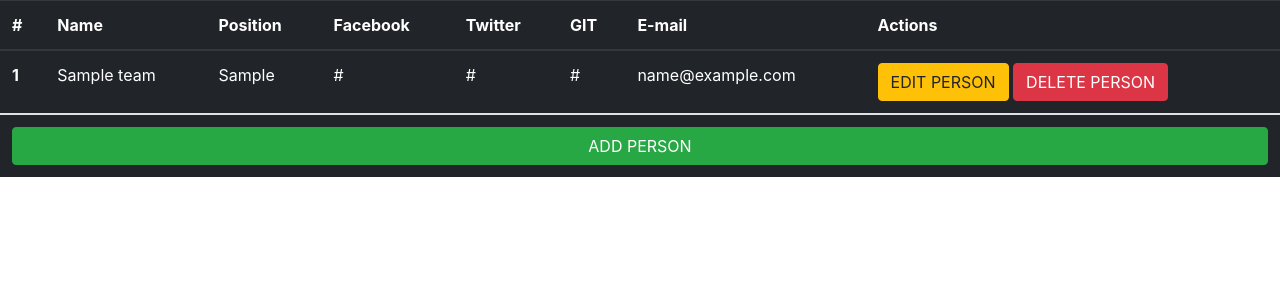
After one commit to IvanKavaliov/DevTechnology, a PHP site: page /core/table_team.php in a window 1280 px wide. The commit adds this page. Shown: the top 300 px of the page. Run offline with PHP 8.4, Linux system fonts and the light colour scheme; tables that the repository leaves empty or names only in its code hold one stand-in row (values such as "Sample post").

Commit message:
feat: implement add person

```diff
--- a/core/forms/FormAddPerson.php
+++ b/core/forms/form_add_person.php
@@ -10,7 +10,7 @@
     <div class="contacts" id="contact_us">
         <div class="container">
             <div class="contacts-section__form-wrapper">
-            <form action="action.php" method="post">
+            <form action="add_person.php" method="post">
                 <div class="col-md-4 mb-3">
                     <label for="validationServer01">Name</label>
                     <input type="text" class="form-control is-valid" id="name" name="name" placeholder="Input Name" required>
--- /dev/null
+++ b/core/query_all_data_team.php
@@ -0,0 +1,16 @@
+<?php
+    $result = mysqli_query($connection, "SELECT * FROM team");
+    while ($team = mysqli_fetch_assoc($result))
+    {
+        $ID_person = $team['id'];
+        $name = $team['name'];
+        $position = $team['position'];
+        $info = $team['info'];
+        $link_facebook = $team['link_facebook'];
+        $link_twitter = $team['link_twitter'];
+        $link_git = $team['link_git'];
+        $link_email = $team['link_email'];
+        $person_image = $team['image'];
+        include $template;
+    }
+?>
--- /dev/null
+++ b/core/table_team.php
@@ -0,0 +1,34 @@
+<!DOCTYPE html>
+<html>
+<head>
+    <meta charset="utf-8">
+    <title>All person</title>
+    <link rel="stylesheet" href="https://maxcdn.bootstrapcdn.com/bootstrap/4.0.0/css/bootstrap.min.css" integrity="sha384-Gn5384xqQ1aoWXA+058RXPxPg6fy4IWvTNh0E263XmFcJlSAwiGgFAW/dAiS6JXm" crossorigin="anonymous">
+    <meta name="viewport" content="width=device-width, initial-scale=1">
+</head>
+<body>
+    <table class="table table-hover table-dark">
+    <thead>
+      <tr>
+        <th scope="col">#</th>
+        <th scope="col">Name</th>
+        <th scope="col">Position</th>
+        <th scope="col">Facebook</th>
+        <th scope="col">Twitter</th>
+        <th scope="col">GIT</th>
+        <th scope="col">E-mail</th>
+        <th scope="col">Actions</th>
+      </tr>
+    </thead>
+    <tbody>
+    <?php
+    include "orm/Database.php";
+    $template = "templates.php";
+    include "query_all_data_team.php";
+    mysqli_close($connection);
+    ?>
+    </tbody>
+    <td colspan="8"  class="text-center"><a href="forms/form_add_person.php"><button type="submit" class="btn btn-success btn-block">ADD PERSON</button></a></td>
+  </table>
+</body>
+</html>
--- /dev/null
+++ b/core/templates.php
@@ -0,0 +1,13 @@
+<tr>
+    <th scope="row"><?php echo $ID_person ?></th>
+    <td><?php echo $name ?></td>
+    <td><?php echo $position ?></td>
+    <td><?php echo $link_facebook ?></td>
+    <td><?php echo $link_twitter ?></td>
+    <td><?php echo $link_git ?></td>
+    <td><?php echo $link_email ?></td>
+    <td scope="col">
+        <a href="#"><button type="submit" class="btn btn-warning">EDIT PERSON</button></a>
+        <a href="forms/delete_person.php"><button type="submit" class="btn btn-danger">DELETE PERSON</button></a>
+    </td>
+</tr>
```
Also changed, not shown: core/forms/action.php (deleted, +0 -18 lines), core/forms/add_person.php (added, +29 -0 lines), core/forms/delete_person.php (added, +9 -0 lines), includes/class_person.php (added, +24 -0 lines), index.php (+2 -13 lines).
